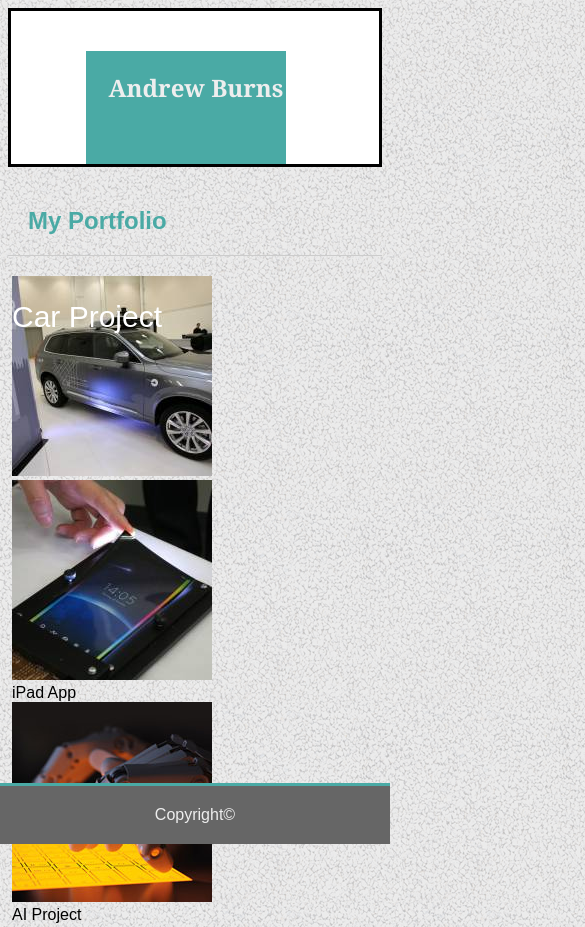
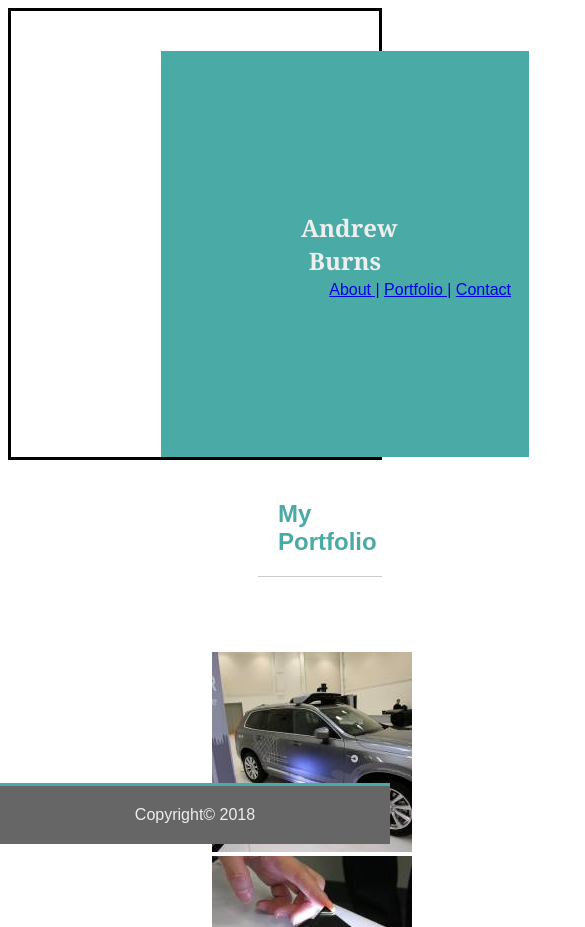
Before and after one commit to burnsandrew88/Basic-Portfolio_Homework, a plain HTML site: page portfolio.html in a window 390 px wide. Shown: the top 927 px of the page, 585 px wide, since content can reach past the window. Drawn offline with Linux system fonts and the light colour scheme; files whose address does not match are found by name.

Commit message:
Media Queries

```diff
--- a/portfolio.html
+++ b/portfolio.html
@@ -25,7 +25,7 @@ left: 0, right: 0, top: 0;
 .clearfix::after {
     content: "";
     clear: both;
-    display: table;
+
 }
 #Name_Logo{
     float: left;
@@ -123,6 +123,35 @@ border-top:#4aaaa5 solid;
     box-sizing: border-box;
 }
 
+@media screen and (max-width:768px){
+   .container{
+       margin: 75px;
+   }
+   #headerlinks {
+       margin-left:50px;
+   }
+}
+@media screen and (max-width:640px){
+    .container{
+        position:-ms-page;
+    }
+    #headerlinks{
+        padding:250px;
+    }
+    #Name_Logo{
+        margin-inline-start: 150px;
+        width:100%;
+        padding: 140px;
+        margin-right: 1000px;
+    }
+    h2 {
+        margin-left: 250px;
+    }
+    .row{
+        margin-left: 125px;
+    }
+}
+
 
     </style>
 
@@ -152,7 +181,6 @@ border-top:#4aaaa5 solid;
         <img src="/Users/andrewburns/Desktop/Basic-Portfolio/Basic-Portfolio_Homework/Basic-Portfolio_Homework/assets/images/Car.jpg">
     </div>
     <div class="banner1">
-            Car Project
             <div class="left-triangle"></div>
             <div class="right-triangle"></div>
           </div>
@@ -183,7 +211,7 @@ border-top:#4aaaa5 solid;
             <div class="right-triangle"></div>
           </div>
     <div class="image5">
-        <img src="/Users/andrewburns/Desktop/Basic-Portfolio/Basic-Portfolio_Homework/Basic-Portfolio_Homework/assets/images/Apps.jpg">
+        <img src="/Users/andrewburns/Desktop/Basic-Portfolio/Basic-Portfolio_Homework/Basic-Portfolio_Homework/assets/images/Apps.jpg" >
     </div>
     <div class="banner">
             Ruby on the Rails App
@@ -197,7 +225,7 @@ border-top:#4aaaa5 solid;
 </div>
 
 
-
+<br /> <br /> <br />
 
 
 
@@ -211,5 +239,5 @@ border-top:#4aaaa5 solid;
 
     </body>
 
-    <footer>Copyright©</footer>
+    <footer>Copyright© 2018</footer>
 </html>
```
Also changed, not shown: contact.html (+29 -0 lines), index.html (+35 -0 lines), assets/gravel.png (deleted).
